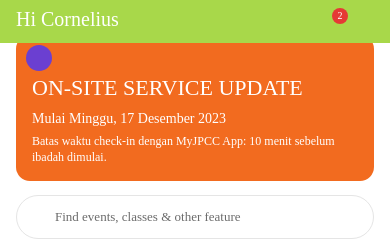
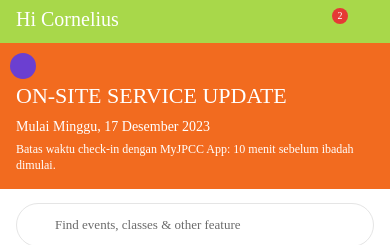
Before and after one commit to daniarthurwidodo/KimaClientRN, a React Native app: screen /Home in a window 390 px wide. Shown: the top 245 px of the page. Built offline with nearby package versions, Linux system fonts and the light colour scheme; some icons are missing.

Commit message:
Refactor Banner component styles by removing unnecessary margins and border radius

```diff
--- a/src/pages/home/components/Banner.tsx
+++ b/src/pages/home/components/Banner.tsx
@@ -20,10 +20,7 @@ export function Banner({ title, subtitle, body }: Props) {
 
 const styles = StyleSheet.create({
   banner: {
-    marginHorizontal: 16,
-    marginTop: -8,
     padding: 16,
-    borderRadius: 14,
     backgroundColor: palette.bannerOrange,
     overflow: 'hidden',
   },
```
